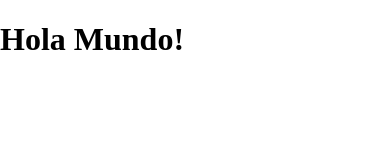
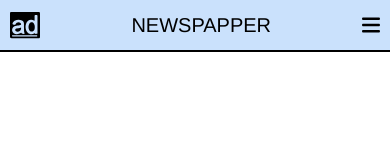
Before and after one commit to estefrare/basd-2021-class-3, a plain HTML site: page index.html in a window 390 px wide. Drawn offline with Linux system fonts and the light colour scheme.

Commit message:
BASD: create responsive header

```diff
--- a/index.html
+++ b/index.html
@@ -9,6 +9,28 @@
     <title>Portal</title>
   </head>
   <body>
-        <h1>Hola Mundo!</h1>
+    <header>
+      <img
+        id="brand-icon"
+        src="assets/svg/adversal-brands.svg"
+        alt="Newspapper brand icon"
+      >
+      <span>Newspapper</span>
+      <button id="menu-button">
+        <img
+          id="menu-icon"
+          src="assets/svg/bars-solid.svg"
+          alt="Menu icon"
+        >
+      </button>
+      <nav>
+        <a href="https://google.com">World</a>
+        <a href="https://google.com">Business</a>
+        <a href="https://google.com">Politics</a>
+        <a href="https://google.com">Sports</a>
+        <a href="https://google.com">Tech</a>
+        <a href="https://google.com">Science</a>
+      </nav>
+    </header>
   </body>
 </html>
--- a/styles.css
+++ b/styles.css
@@ -0,0 +1,63 @@
+body {
+  position: relative;
+  font-family: sohne, "Helvetica Neue", Helvetica, Arial, sans-serif;
+}
+
+header {
+  position: fixed;
+  display: flex;
+  align-items: center;
+  justify-content: space-between;
+  height: 30px;
+  width: calc(100% - 20px);
+  min-width: 300px;
+  padding: 10px;
+  background-color: #CAE1FC;
+  border-bottom: 2px solid #000;
+}
+
+header > span {
+  font-size: 20px;
+  text-transform: uppercase;
+}
+
+#brand-icon {
+  height: 30px;
+}
+
+#menu-button {
+  display: flex;
+  justify-content: center;
+  align-items: center;
+  padding: 0;
+  border: none;
+  background: none;
+}
+
+#menu-icon {
+  height: 20px;
+}
+
+nav {
+  display: none;
+}
+
+@media screen and (min-width: 720px) {
+
+  #menu-button {
+    display: none;
+  }
+
+  nav {
+    display: block;
+  }
+
+  nav > a {
+    margin-left: 10px;
+    text-decoration: none;
+    font-size: 16px;
+    font-weight: bold;
+    color: #000;
+  }
+
+}
```
Also changed, not shown: assets/svg/adversal-brands.svg (added), assets/svg/bars-solid.svg (added). Lines whose indentation alone changed are shown as unchanged.
